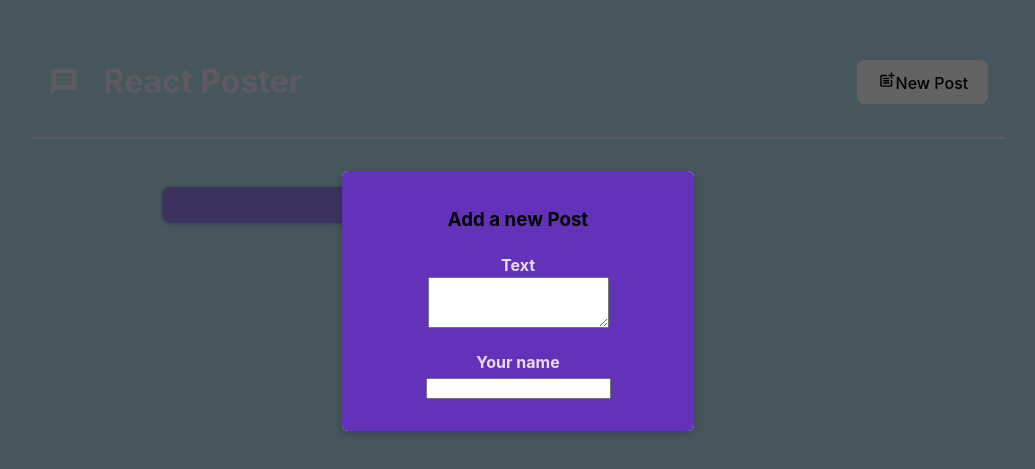
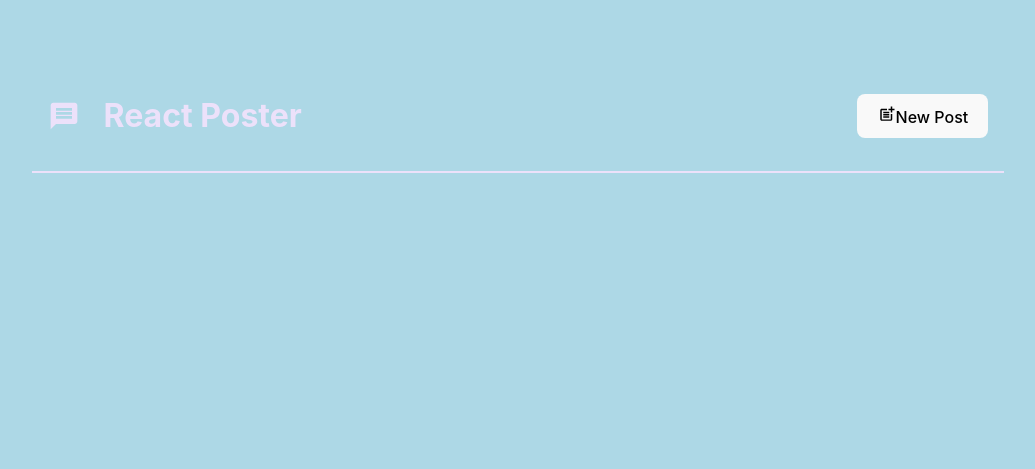
Before and after one commit to IndriesAndrei/react-posts-app, a React (Vite) app: page / in a window 1280 px wide. Shown: the part 275-744 px from the top of the page, without its empty margins (122-1157 px from the left). Built offline with nearby package versions, Linux system fonts and the light colour scheme.

Commit message:
Add New Post functionality

```diff
--- a/src/App.tsx
+++ b/src/App.tsx
@@ -4,7 +4,7 @@ import MainHeader from './components/MainHeader';
 import { useState } from 'react';
 
 function App() {
-  const [modalIsVisible, setModalIsVisible] = useState(true);
+  const [modalIsVisible, setModalIsVisible] = useState(false);
 
   const showModalHandler = () => {
     setModalIsVisible(true);
--- a/src/components/NewPost.module.css
+++ b/src/components/NewPost.module.css
@@ -10,3 +10,19 @@
     color: #eadbfb;
     font-weight: bold;
 }
+
+.actions {
+    display: flex;
+    justify-content: center;
+    gap: 0.5rem;
+}
+
+.actions button {
+    cursor: pointer;
+    font: inherit;
+    padding: 0.5rem 1.5rem;
+    border: none;
+    border-radius: 4px;
+    background-color: #34036c;
+    color: #e5d5f7;
+}
--- a/src/components/NewPost.tsx
+++ b/src/components/NewPost.tsx
@@ -1,16 +1,43 @@
+import { useState } from 'react';
 import classes from './NewPost.module.css';
 
-const NewPost = ({onTextChange, onAuthorChange}: {onTextChange: any, onAuthorChange: any}) => {
+const NewPost = ({onCancel, onAddPost}: {onCancel: any, onAddPost: any}) => {
+    const [text, setText] = useState('');
+    const [author, setAuthor] = useState('');
+
+
+    const textChangeHandler = (e: any) => {
+        setText(e.target.value);
+    }
+
+    const authorChangeHandler = (e: any) => {
+        setAuthor(e.target.value);
+    }
+
+    const submitHandler = (e: any) => {
+        e.preventDefault();
+        const postData = {
+            body: text,
+            author: author
+        };
+        onAddPost(postData);
+        onCancel();
+    }
+
     return (
-        <form className={classes.form}>
+        <form className={classes.form} onSubmit={submitHandler}>
             <h3>Add a new Post</h3>
             <p>
                 <label htmlFor='body'>Text</label>
-                <textarea id='body' required rows={3} onChange={onTextChange} />
+                <textarea id='body' required rows={3} onChange={textChangeHandler} />
             </p>
             <p>
                 <label htmlFor='name'>Your name</label>
-                <input type='text' id='name' required onChange={onAuthorChange} />
+                <input type='text' id='name' required onChange={authorChangeHandler} />
+            </p>
+            <p className={classes.actions}>
+                <button type='button' onClick={onCancel}>Cancel</button>
+                <button>Submit</button>
             </p>
         </form>
     )
--- a/src/components/PostsList.tsx
+++ b/src/components/PostsList.tsx
@@ -2,20 +2,15 @@
 import Post from "./Post";
 import NewPost from "./NewPost";
 import classes from './PostsLists.module.css';
+import Modal from "./Modal";
 import { useState } from "react";
-import Modal from "./Modal";
 
 const PostsLists = ({isPosting, onStopPosting}: {isPosting: any, onStopPosting: any}) => {
-    const [text, setText] = useState('');
-    const [author, setAuthor] = useState('');
+    const [posts, setPosts] = useState<any[]>([]);
 
-
-    const textChangeHandler = (e: any) => {
-        setText(e.target.value);
-    }
-
-    const authorChangeHandler = (e: any) => {
-        setAuthor(e.target.value);
+    const addPostHandler = (postData: any) => {
+        // add the new post the existing posts
+        setPosts((existingPosts) => [postData, ...existingPosts]);
     }
 
     return (
@@ -23,15 +18,16 @@ const PostsLists = ({isPosting, onStopPosting}: {isPosting: any, onStopPosting:
             {isPosting && (
                 <Modal onClose={onStopPosting}>
                     <NewPost
-                        onTextChange={textChangeHandler}
-                        onAuthorChange={authorChangeHandler}
+                        onAddPost={addPostHandler}
+                        onCancel={onStopPosting}
                     />
                 </Modal>
             )}
 
             <ul className={classes.posts}>
-                <Post author={author} body={text} />
-                <Post author={author} body={text} />
+                {posts.map((post) =>
+                    <Post author={post.author}  body={post.body} />
+                )}
             </ul>
         </>
     )
```
